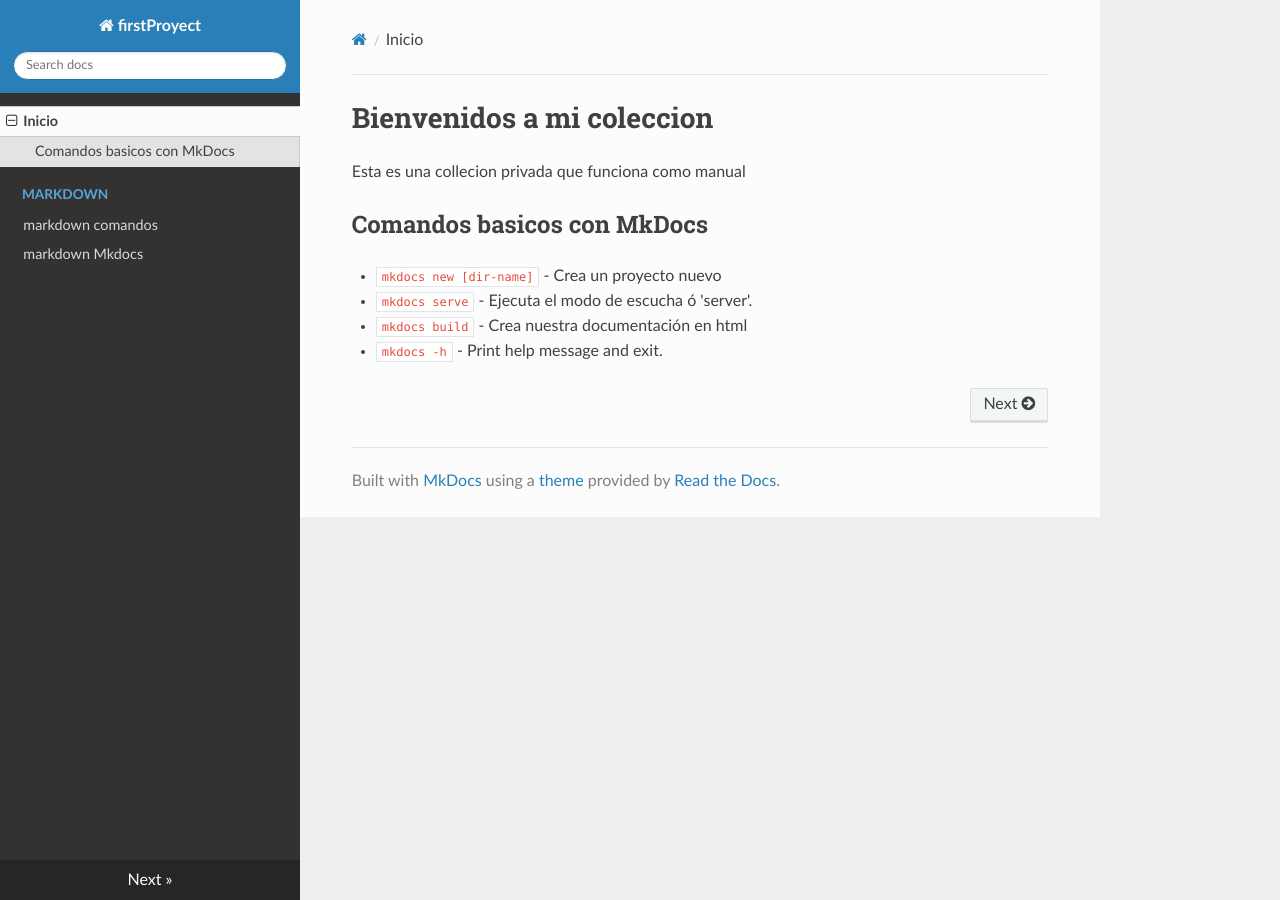
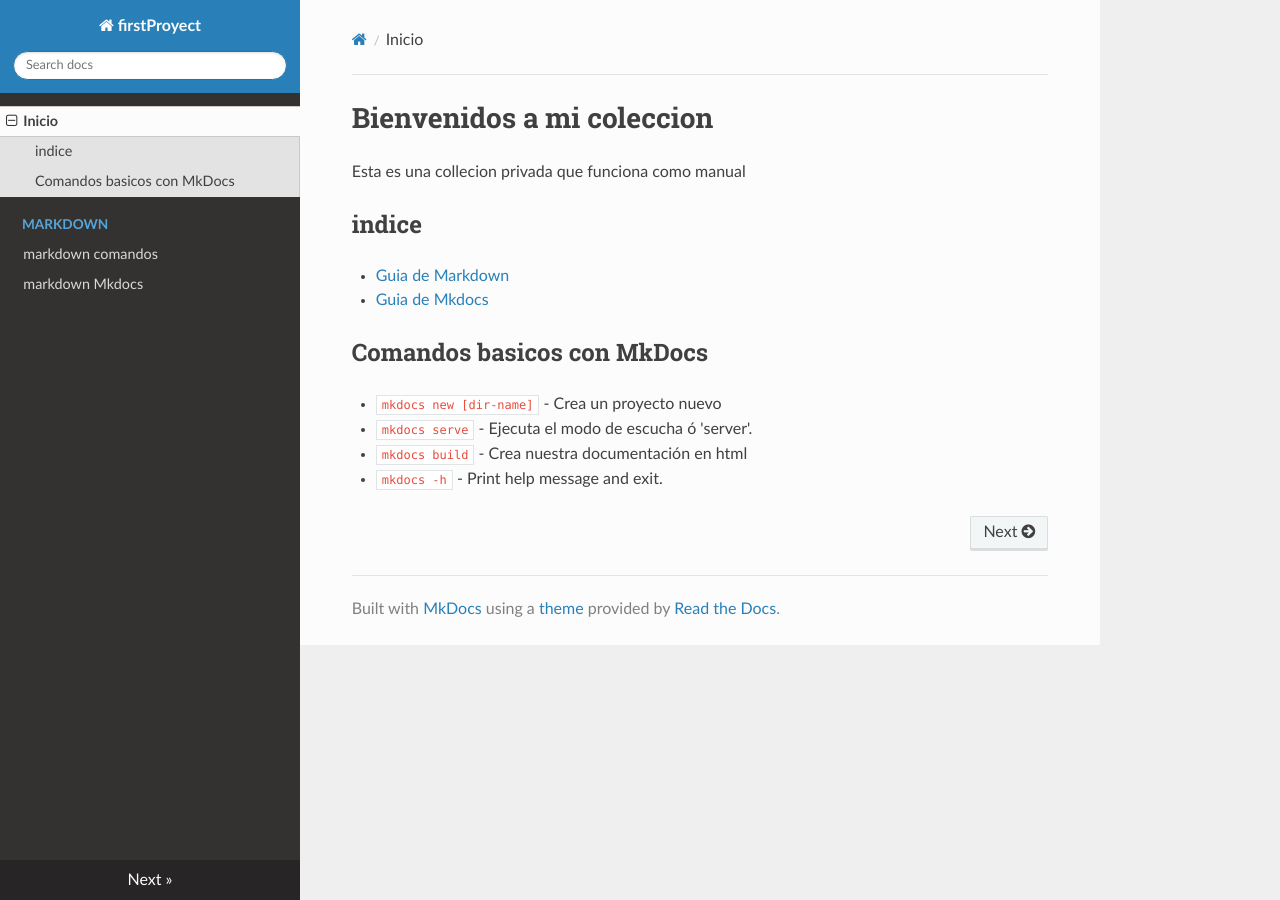
Before and after one commit to Johnm-sys/Markdown, an MkDocs documentation site: the page built from docs/index.md, in a window 1280 px wide. Built offline with MkDocs 1.6.1, drawn with Linux system fonts in a browser that asks for light colours; nearby versions of some CDN libraries.

Commit message:
add table of contents

```diff
--- a/docs/index.md
+++ b/docs/index.md
@@ -1,6 +1,11 @@
 # Bienvenidos a mi coleccion
 
 Esta es una collecion privada que funciona como manual
+
+## indice
+
+* [Guia de Markdown](guiaBasicaMarkDown.md)
+* [Guia de Mkdocs](manualMkdocs.md)
 
 ## Comandos basicos con MkDocs
 
```
